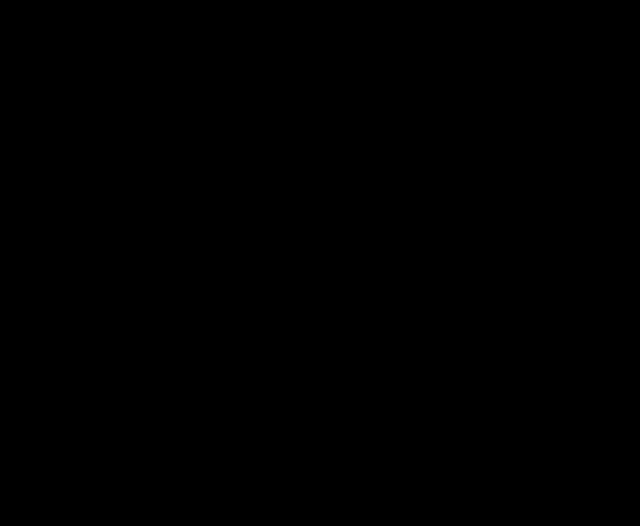
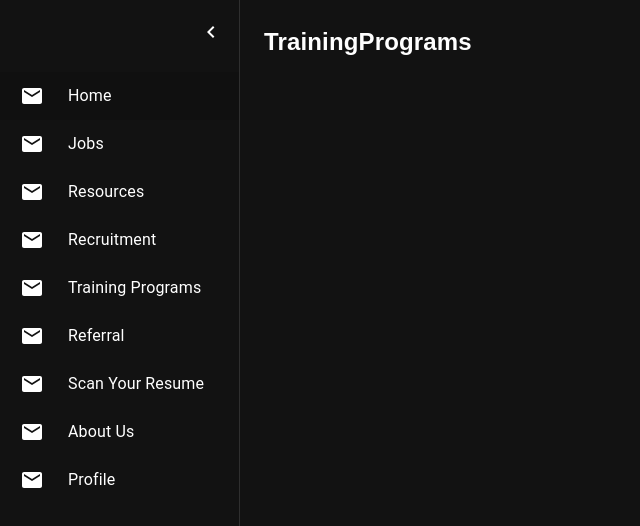
Before and after one commit to AceHunterr/mini-linkedin-ReactProject, a React (Create React App) app: page /training-programs in a window 1280 px wide. Before the commit this address had no page. Shown: the top 526 px of the page, without its empty margins (0-640 px from the left). Built offline with nearby package versions, Linux system fonts and the light colour scheme.

Commit message:
Added all navbar links

```diff
--- a/src/App.js
+++ b/src/App.js
@@ -43,7 +43,7 @@
             <Route path="/jobs" exact element={<Jobs />}></Route>
             <Route path="/resources" exact element={<Resources />}></Route>
             <Route path="/recruitment" exact element={<Recruitment />}></Route>
-            <Route path="/training-programmes" exact element={<TrainingPrograms />}></Route>
+            <Route path="/training-programs" exact element={<TrainingPrograms />}></Route>
             <Route path="/referral" exact element={<Referral />}></Route>
             <Route path="/scan-resume" exact element={<ScanResume />}></Route>
             <Route path="/about-us" exact element={<AboutUs />}></Route>
--- a/src/components/sidenav.jsx
+++ b/src/components/sidenav.jsx
@@ -128,7 +128,42 @@
       text: "Jobs",
       url: "/jobs",
       icon: <MailIcon />
-    }
+    },
+    {
+      text: "Resources",
+      url: "/resources",
+      icon: <MailIcon />
+    },
+    {
+      text: "Recruitment",
+      url: "/recruitment",
+      icon: <MailIcon />
+    },
+    {
+      text: "Training Programs",
+      url: "/training-programs",
+      icon: <MailIcon />
+    },
+    {
+      text: "Referral",
+      url: "/referral",
+      icon: <MailIcon />
+    },
+    {
+      text: "Scan Your Resume",
+      url: "/scan-resume",
+      icon: <MailIcon />
+    },
+    {
+      text: "About Us",
+      url: "/about-us",
+      icon: <MailIcon />
+    },
+    {
+      text: "Profile",
+      url: "/profile",
+      icon: <MailIcon />
+    },
   ]);
 
   const handleListItemClick = (url, itemText) => {
--- a/src/pages/About_Us.jsx
+++ b/src/pages/About_Us.jsx
@@ -1,9 +1,20 @@
-import React from 'react'
+import React,{} from 'react';
+import Box from '@mui/material/Box';
+import Sidenav from '../components/sidenav';
 
 const AboutUs = () => {
   return (
-    <div>About_Us</div>
-  )
-}
+    <Box sx={{display:"flex"}}>
+    <Sidenav />
+    <Box component="main" sx={{ flexGrow: 1, p: 3}}>
+      {/* Add your home page content here */}
 
-export default AboutUs
+      <h2>AboutUs</h2>
+
+
+    </Box>
+    </Box>
+  );
+};
+
+export default AboutUs;
--- a/src/pages/Profile.jsx
+++ b/src/pages/Profile.jsx
@@ -1,13 +1,20 @@
-import React from 'react'
+import React,{} from 'react';
 import Box from '@mui/material/Box';
+import Sidenav from '../components/sidenav';
 
 const Profile = () => {
   return (
-    <>
-      <Box height={100}/>
-      <div>Profile</div>
-    </>
-  )
-}
+    <Box sx={{display:"flex"}}>
+    <Sidenav />
+    <Box component="main" sx={{ flexGrow: 1, p: 3}}>
+      {/* Add your home page content here */}
 
-export default Profile
+      <h2>Profile</h2>
+
+
+    </Box>
+    </Box>
+  );
+};
+
+export default Profile;
--- a/src/pages/Recruitment.jsx
+++ b/src/pages/Recruitment.jsx
@@ -1,13 +1,20 @@
-import React from 'react'
+import React,{} from 'react';
 import Box from '@mui/material/Box';
+import Sidenav from '../components/sidenav';
 
 const Recruitment = () => {
   return (
-    <>
-      <Box height={100}/>
-      <div>Recruitment</div>
-    </>
-  )
-}
+    <Box sx={{display:"flex"}}>
+    <Sidenav />
+    <Box component="main" sx={{ flexGrow: 1, p: 3}}>
+      {/* Add your home page content here */}
 
-export default Recruitment
+      <h2>Recruitment</h2>
+
+
+    </Box>
+    </Box>
+  );
+};
+
+export default Recruitment;
--- a/src/pages/Referral.jsx
+++ b/src/pages/Referral.jsx
@@ -1,13 +1,20 @@
-import React from 'react'
+import React,{} from 'react';
 import Box from '@mui/material/Box';
+import Sidenav from '../components/sidenav';
 
 const Referral = () => {
   return (
-    <>
-      <Box height={100}/>
-      <div>Referral</div>
-    </>
-  )
-}
+    <Box sx={{display:"flex"}}>
+    <Sidenav />
+    <Box component="main" sx={{ flexGrow: 1, p: 3}}>
+      {/* Add your home page content here */}
 
-export default Referral
+      <h2>Referral</h2>
+
+
+    </Box>
+    </Box>
+  );
+};
+
+export default Referral;
--- a/src/pages/Resources.jsx
+++ b/src/pages/Resources.jsx
@@ -1,13 +1,20 @@
-import React from 'react'
+import React,{} from 'react';
 import Box from '@mui/material/Box';
+import Sidenav from '../components/sidenav';
 
 const Resources = () => {
   return (
-    <>
-      <Box height={100}/>
-      <div>Resources</div>
-    </>
-  )
-}
+    <Box sx={{display:"flex"}}>
+    <Sidenav />
+    <Box component="main" sx={{ flexGrow: 1, p: 3}}>
+      {/* Add your home page content here */}
 
-export default Resources
+      <h2>Resources</h2>
+
+
+    </Box>
+    </Box>
+  );
+};
+
+export default Resources;
--- a/src/pages/Scan_Resume.jsx
+++ b/src/pages/Scan_Resume.jsx
@@ -1,13 +1,20 @@
-import React from 'react'
+import React,{} from 'react';
 import Box from '@mui/material/Box';
+import Sidenav from '../components/sidenav';
 
 const ScanResume = () => {
   return (
-    <>
-      <Box height={100}/>
-      <div>ScanResume</div>
-    </>
-  )
-}
+    <Box sx={{display:"flex"}}>
+    <Sidenav />
+    <Box component="main" sx={{ flexGrow: 1, p: 3}}>
+      {/* Add your home page content here */}
 
-export default ScanResume
+      <h2>ScanResume</h2>
+
+
+    </Box>
+    </Box>
+  );
+};
+
+export default ScanResume;
--- a/src/pages/Training_Programs.jsx
+++ b/src/pages/Training_Programs.jsx
@@ -1,13 +1,20 @@
-import React from 'react'
+import React,{} from 'react';
 import Box from '@mui/material/Box';
+import Sidenav from '../components/sidenav';
 
 const TrainingPrograms = () => {
   return (
-    <>
-      <Box height={100}/>
-      <div>TrainingPrograms</div>
-    </>
-  )
-}
+    <Box sx={{display:"flex"}}>
+    <Sidenav />
+    <Box component="main" sx={{ flexGrow: 1, p: 3}}>
+      {/* Add your home page content here */}
 
-export default TrainingPrograms
+      <h2>TrainingPrograms</h2>
+
+
+    </Box>
+    </Box>
+  );
+};
+
+export default TrainingPrograms;
```
